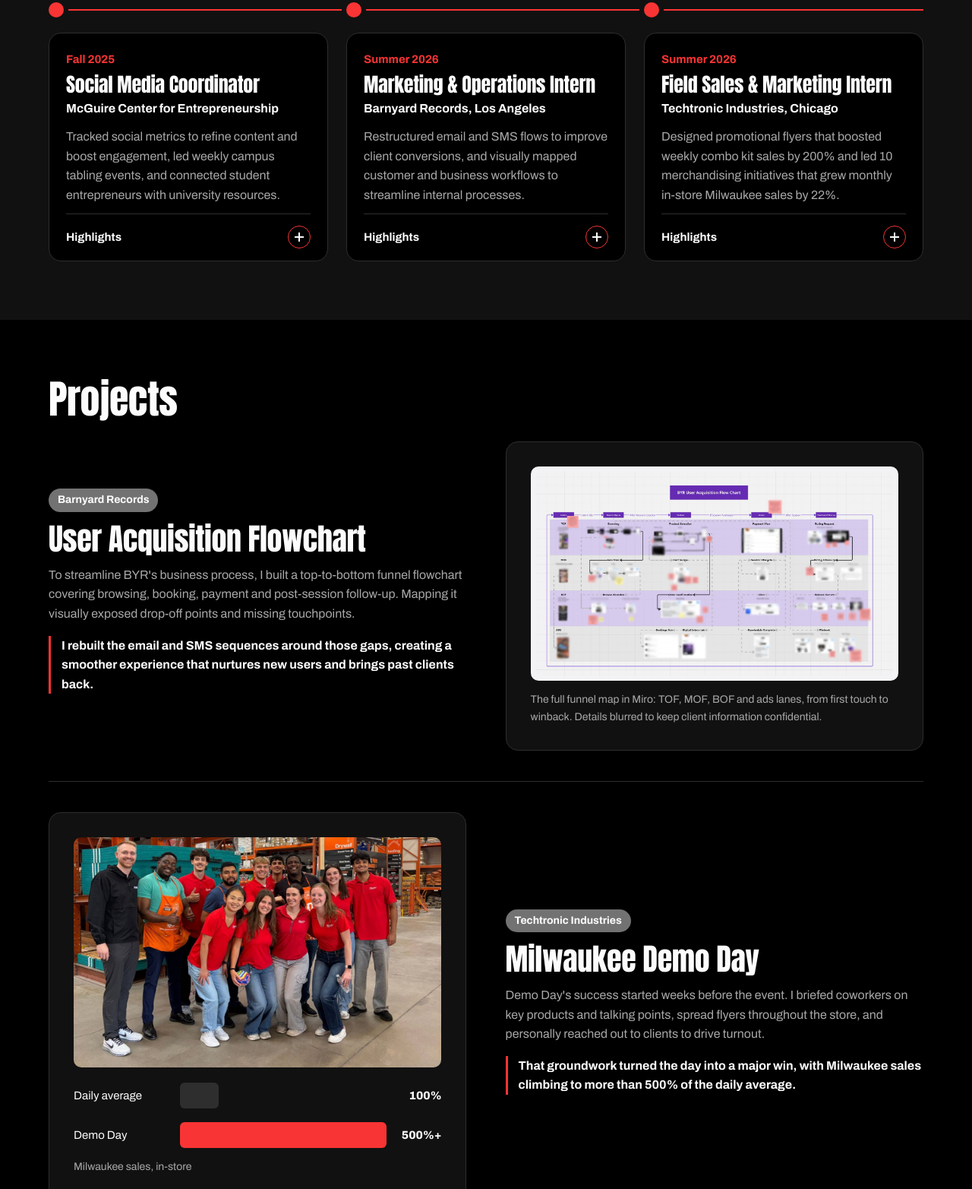
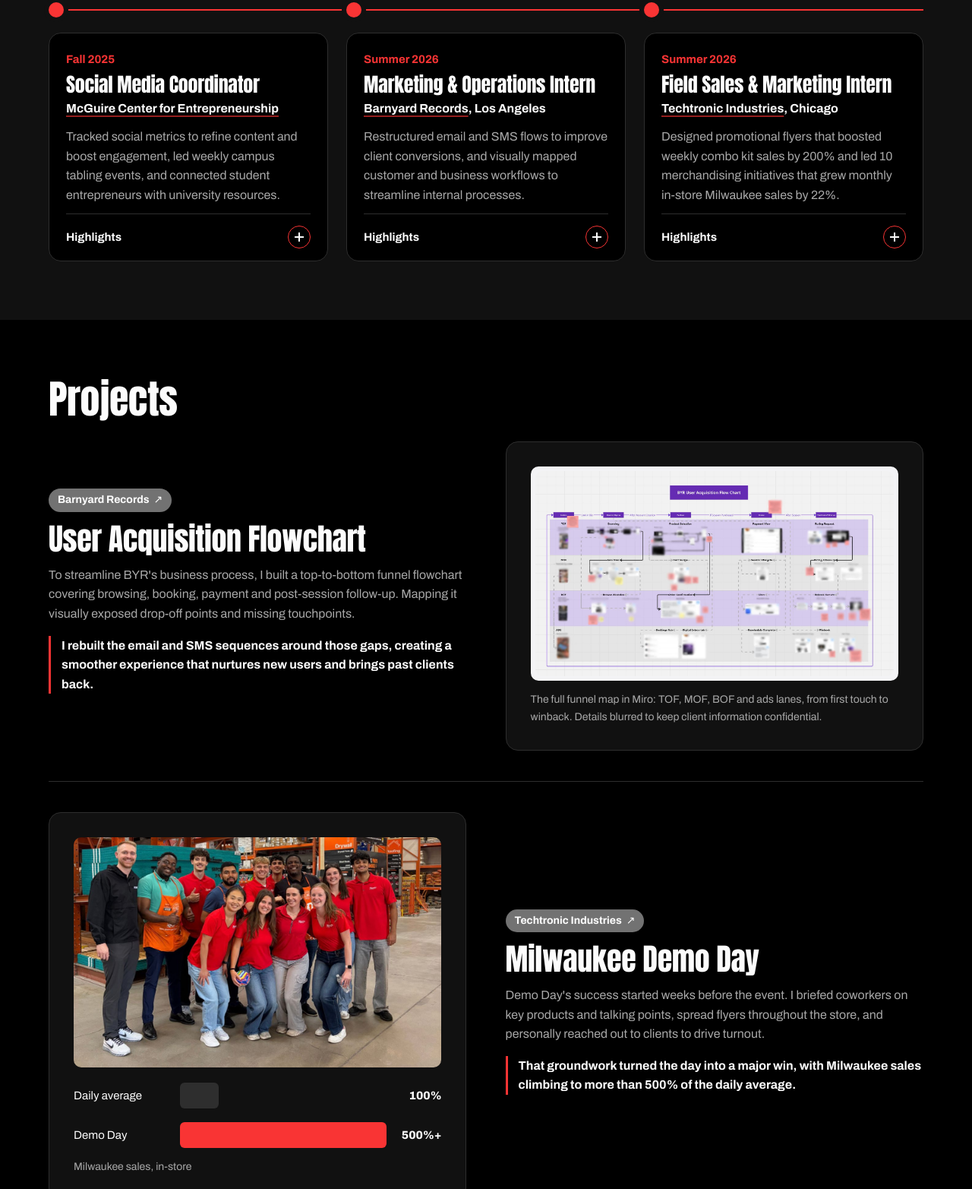
Before and after one commit to prahladsinha/prahladsinha.github.io, a plain HTML site: page index.html in a window 1280 px wide. Shown: the part 1377-2942 px from the top of the page at 76% size. Drawn offline with Linux system fonts and the light colour scheme.

Commit message:
Link BYR, TTI and McGuire Center to their sites
Co-Authored-By: Claude Opus 5.5 <noreply@anthropic.com>
Claude-Session: https://claude.ai/code/session_01EYSmo2srbvj6u43BG2Ac1X

```diff
--- a/index.html
+++ b/index.html
@@ -107,6 +107,11 @@ nav .wrap{display:grid;grid-template-columns:minmax(0,1fr) auto minmax(0,1fr);al
 .when{font-weight:700;color:var(--red);font-size:15px}
 .job h3{margin:8px 0 4px}
 .org{font-weight:700;margin-bottom:12px}
+.org a,.used a{text-decoration:underline;text-decoration-color:color-mix(in srgb,var(--red) 60%,transparent);text-decoration-thickness:2px;text-underline-offset:4px;transition:color .2s,text-decoration-color .2s}
+.org a:hover,.org a:focus-visible,.used a:hover,.used a:focus-visible{color:var(--red);text-decoration-color:var(--red)}
+a.tag{text-decoration:none;transition:background .2s,transform .2s}
+a.tag::after{content:"\2197";margin-left:6px;font-weight:400}
+a.tag:hover,a.tag:focus-visible{background:var(--red);transform:translateY(-2px)}
 .proj{display:grid;grid-template-columns:minmax(0,1fr) minmax(0,1fr);gap:clamp(24px,4vw,56px);align-items:center;padding-block:40px;border-top:1px solid var(--line)}
 .proj:first-of-type{border-top:0;padding-top:0}
 .proj:nth-of-type(even) .viz{order:-1}
@@ -143,8 +148,8 @@ nav .wrap{display:grid;grid-template-columns:minmax(0,1fr) auto minmax(0,1fr);al
 .sk .body{flex:1;display:flex;flex-direction:column;padding:24px 26px 24px}
 .sk h3{font-size:28px;margin-bottom:12px}
 .used{margin-top:auto;padding-top:16px;border-top:1px solid var(--line);font-size:14px;color:var(--mute);display:flex;flex-wrap:wrap;gap:4px 8px;align-items:center}
-.used b{color:var(--ink);font-weight:700}
-.used b+b::before{content:"";display:inline-block;width:4px;height:4px;border-radius:50%;background:var(--red);margin:0 8px 2px 0}
+.used b,.used a{color:var(--ink);font-weight:700}
+.used>*+*::before{content:"";display:inline-block;width:4px;height:4px;border-radius:50%;background:var(--red);margin:0 8px 2px 0}
 .sk .tools{margin:0 0 18px}
 /* skill art motion */
 .heart{transform-box:fill-box;transform-origin:center;opacity:0;animation:float 3.2s ease-out infinite paused}
@@ -242,7 +247,7 @@ footer{padding:24px max(5vw,16px);color:var(--mute);font-size:14px;display:flex;
         <div class="card">
           <div class="when">Fall 2025</div>
           <h3>Social Media Coordinator</h3>
-          <div class="org">McGuire Center for Entrepreneurship</div>
+          <div class="org"><a href="https://eller.arizona.edu/departments-research/centers-labs/entrepreneurship" target="_blank" rel="noopener">McGuire Center for Entrepreneurship</a></div>
           <p class="mute">Tracked social metrics to refine content and boost engagement, led weekly campus tabling events, and connected student entrepreneurs with university resources.</p>
           <div class="drawer" id="hl0"><div><ul><li>Launched the first-ever Wildcat Hangout for Entrepreneurs, bringing in <b>20 attendees</b></li><li>Paired social campaigns with in-person tabling to turn interest into turnout</li><li>Used social metrics to decide what content to make next</li></ul><div class="chips"><span>Social content</span><span>Event marketing</span><span>Instagram Insights</span><span>Canva</span></div></div></div>
           <button class="more" type="button" aria-expanded="false" aria-controls="hl0">Highlights<i aria-hidden="true"></i></button>
@@ -252,7 +257,7 @@ footer{padding:24px max(5vw,16px);color:var(--mute);font-size:14px;display:flex;
         <div class="card">
           <div class="when">Summer 2026</div>
           <h3>Marketing &amp; Operations Intern</h3>
-          <div class="org">Barnyard Records, Los Angeles</div>
+          <div class="org"><a href="https://barnyardrecs.com/" target="_blank" rel="noopener">Barnyard Records</a>, Los Angeles</div>
           <p class="mute">Restructured email and SMS flows to improve client conversions, and visually mapped customer and business workflows to streamline internal processes.</p>
           <div class="drawer" id="hl1"><div><ul><li>Built a top-to-bottom <b>user acquisition flowchart</b>, from browsing to post-session follow-up</li><li>Found drop-off points and missing touchpoints in the funnel</li><li>Rebuilt email and SMS sequences around those gaps to nurture new users and bring past clients back</li></ul><div class="chips"><span>Funnel mapping</span><span>Email + SMS</span><span>Miro</span></div></div></div>
           <button class="more" type="button" aria-expanded="false" aria-controls="hl1">Highlights<i aria-hidden="true"></i></button>
@@ -262,7 +267,7 @@ footer{padding:24px max(5vw,16px);color:var(--mute);font-size:14px;display:flex;
         <div class="card">
           <div class="when">Summer 2026</div>
           <h3>Field Sales &amp; Marketing Intern</h3>
-          <div class="org">Techtronic Industries, Chicago</div>
+          <div class="org"><a href="https://www.ttigroup.com/" target="_blank" rel="noopener">Techtronic Industries</a>, Chicago</div>
           <p class="mute">Designed promotional flyers that boosted weekly combo kit sales by 200% and led 10 merchandising initiatives that grew monthly in-store Milwaukee sales by 22%.</p>
           <div class="drawer" id="hl2"><div><ul><li><b>+200%</b> weekly combo kit sales from my promo flyers</li><li><b>+22%</b> monthly in-store Milwaukee sales across 10 merchandising initiatives</li><li><b>500%+</b> of the daily sales average on Milwaukee Demo Day</li><li>Pitched PRIME, a battery diagnostic dock concept, for Operation Innovation</li></ul><div class="chips"><span>Field sales</span><span>Merchandising</span><span>Flyer design</span><span>Product pitching</span></div></div></div>
           <button class="more" type="button" aria-expanded="false" aria-controls="hl2">Highlights<i aria-hidden="true"></i></button>
@@ -278,7 +283,7 @@ footer{padding:24px max(5vw,16px);color:var(--mute);font-size:14px;display:flex;
 
     <article class="proj">
       <div>
-        <span class="tag">Barnyard Records</span>
+        <a class="tag" href="https://barnyardrecs.com/" target="_blank" rel="noopener">Barnyard Records</a>
         <h3>User Acquisition Flowchart</h3>
         <p class="mute">To streamline BYR's business process, I built a top-to-bottom funnel flowchart covering browsing, booking, payment and post-session follow-up. Mapping it visually exposed drop-off points and missing touchpoints.</p>
         <p class="result">I rebuilt the email and SMS sequences around those gaps, creating a smoother experience that nurtures new users and brings past clients back.</p>
@@ -291,7 +296,7 @@ footer{padding:24px max(5vw,16px);color:var(--mute);font-size:14px;display:flex;
 
     <article class="proj">
       <div>
-        <span class="tag">Techtronic Industries</span>
+        <a class="tag" href="https://www.ttigroup.com/" target="_blank" rel="noopener">Techtronic Industries</a>
         <h3>Milwaukee Demo Day</h3>
         <p class="mute">Demo Day's success started weeks before the event. I briefed coworkers on key products and talking points, spread flyers throughout the store, and personally reached out to clients to drive turnout.</p>
         <p class="result">That groundwork turned the day into a major win, with Milwaukee sales climbing to more than 500% of the daily average.</p>
@@ -308,7 +313,7 @@ footer{padding:24px max(5vw,16px);color:var(--mute);font-size:14px;display:flex;
 
     <article class="proj">
       <div>
-        <span class="tag">McGuire Center</span>
+        <a class="tag" href="https://eller.arizona.edu/departments-research/centers-labs/entrepreneurship" target="_blank" rel="noopener">McGuire Center</a>
         <h3>Wildcat Hangout Launch</h3>
         <p class="mute">To launch the first-ever Wildcat Hangout for Entrepreneurs, I paired targeted social media campaigns with in-person tabling across campus. I used sales skills to start conversations and pitch the event face to face, turning casual interest into commitments.</p>
         <p class="result">The combined digital and in-field push brought in 20 attendees, a foundation for future hangouts and a growing student founder community.</p>
@@ -322,7 +327,7 @@ footer{padding:24px max(5vw,16px);color:var(--mute);font-size:14px;display:flex;
 
     <article class="proj">
       <div>
-        <span class="tag">Techtronic Industries</span>
+        <a class="tag" href="https://www.ttigroup.com/" target="_blank" rel="noopener">Techtronic Industries</a>
         <h3>PRIME Battery Dock Concept</h3>
         <p class="mute">For TTI's Operation Innovation pitch, I developed PRIME, a Ryobi ONE+ battery diagnostic dock. I built the full concept: product naming, pricing justification, a pitch script and the slogan.</p>
         <p class="result">"Don't Guess. Build."</p>
@@ -382,7 +387,7 @@ footer{padding:24px max(5vw,16px);color:var(--mute);font-size:14px;display:flex;
             <h3>Social Media Content Strategy</h3>
             <p class="mute">Plan and create Reels, carousels and campaigns that grow audiences and drive event turnout.</p>
             <div class="tools"><span>Canva</span><span>CapCut</span><span>Photoshop</span></div>
-            <div class="used">Used at <b>McGuire Center</b><b>SINH</b></div>
+            <div class="used">Used at <a href="https://eller.arizona.edu/departments-research/centers-labs/entrepreneurship" target="_blank" rel="noopener">McGuire Center</a><b>SINH</b></div>
           </div>
         </div>
       </div>
@@ -401,7 +406,7 @@ footer{padding:24px max(5vw,16px);color:var(--mute);font-size:14px;display:flex;
             <h3>Email Marketing and Flow Mapping</h3>
             <p class="mute">Map customer journeys and build email and SMS flows, from welcome to winback, that turn leads into loyal clients.</p>
             <div class="tools"><span>Miro</span><span>Email + SMS flows</span></div>
-            <div class="used">Used at <b>Barnyard Records</b></div>
+            <div class="used">Used at <a href="https://barnyardrecs.com/" target="_blank" rel="noopener">Barnyard Records</a></div>
           </div>
         </div>
       </div>
@@ -417,7 +422,7 @@ footer{padding:24px max(5vw,16px);color:var(--mute);font-size:14px;display:flex;
             <h3>Performance Analysis</h3>
             <p class="mute">Track content and sales metrics, then refine strategy based on what drives results.</p>
             <div class="tools"><span>Instagram Insights</span><span>Power BI</span></div>
-            <div class="used">Used at <b>McGuire Center</b><b>Techtronic Industries</b></div>
+            <div class="used">Used at <a href="https://eller.arizona.edu/departments-research/centers-labs/entrepreneurship" target="_blank" rel="noopener">McGuire Center</a><a href="https://www.ttigroup.com/" target="_blank" rel="noopener">Techtronic Industries</a></div>
           </div>
         </div>
       </div>
```
